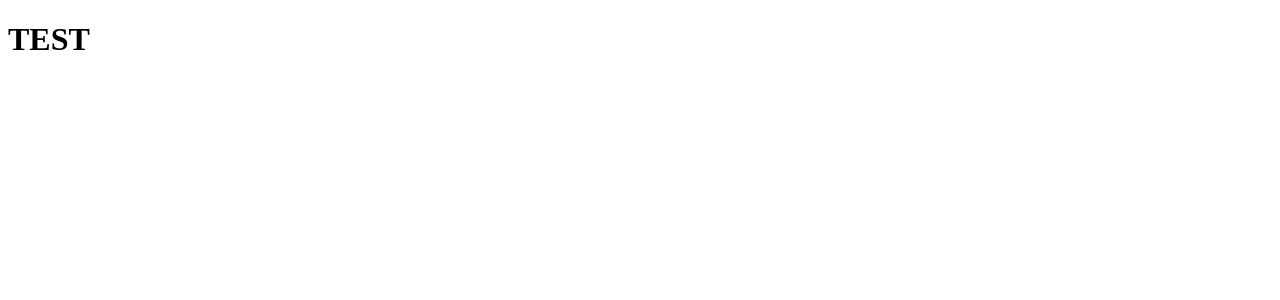
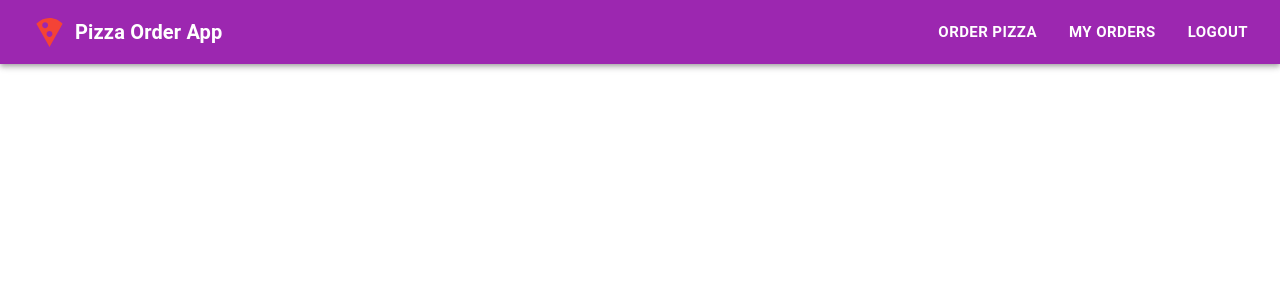
Before and after one commit to ErnAbr/pizza-order-app, a React (Vite) app in the folder client/: page / in a window 1280 px wide. Shown: the top 300 px of the page. Built offline with nearby package versions, Linux system fonts and the light colour scheme.

Commit message:
MUI navbar on the client added

```diff
--- a/client/package.json
+++ b/client/package.json
@@ -12,6 +12,7 @@
   "dependencies": {
     "@emotion/react": "^11.11.1",
     "@emotion/styled": "^11.11.0",
+    "@mui/icons-material": "^5.14.19",
     "@mui/material": "^5.14.20",
     "axios": "^1.6.2",
     "react": "^18.2.0",
--- a/client/src/App.tsx
+++ b/client/src/App.tsx
@@ -1,7 +1,14 @@
+import { CssBaseline } from "@mui/material";
 import "./App.css";
+import Header from "./components/Navbar/Navbar";
 
 function App() {
-  return <h1>TEST</h1>;
+  return (
+    <>
+      <CssBaseline />
+      <Header />
+    </>
+  );
 }
 
 export default App;
--- /dev/null
+++ b/client/src/components/Navbar/Navbar.tsx
@@ -0,0 +1,112 @@
+import { useState } from "react";
+import { useTheme } from "@mui/material/styles";
+import useMediaQuery from "@mui/material/useMediaQuery";
+import {
+  Box,
+  AppBar,
+  Toolbar,
+  Typography,
+  Button,
+  IconButton,
+  Stack,
+  Drawer,
+} from "@mui/material";
+import MenuIcon from "@mui/icons-material/Menu";
+import LocalPizzaIcon from "@mui/icons-material/LocalPizza";
+import { red } from "@mui/material/colors";
+
+export default function Navbar() {
+  const [drawerOpen, setDrawerOpen] = useState(false);
+  const theme = useTheme();
+  const isMobile = useMediaQuery(theme.breakpoints.down("md"));
+
+  const user = true;
+
+  const links = user
+    ? [
+        { title: "Order Pizza", path: "/order-pizza" },
+        { title: "My Orders", path: "/my-orders" },
+        { title: "Logout", path: "/logout" },
+      ]
+    : [{ title: "Login", path: "https://www.google.lt" }];
+
+  const drawer = (
+    <Box onClick={() => setDrawerOpen(false)} sx={{ width: 250 }}>
+      <Stack
+        direction="column"
+        alignItems="flex-start"
+        sx={{ height: "100%", mt: 5, ml: 2 }}
+      >
+        {links.map((link) => (
+          <Button
+            key={link.title}
+            sx={{ fontSize: 15, fontWeight: "bold", color: "White" }}
+            href={link.path}
+          >
+            {link.title}
+          </Button>
+        ))}
+      </Stack>
+    </Box>
+  );
+
+  return (
+    <Box sx={{ flexGrow: 1 }}>
+      <AppBar color="secondary" position="static">
+        <Toolbar>
+          <IconButton>
+            <LocalPizzaIcon sx={{ color: red[500] }} fontSize="large" />
+          </IconButton>
+          <Typography
+            variant="h6"
+            component="div"
+            sx={{ flexGrow: 1, fontWeight: "bold" }}
+          >
+            Pizza Order App
+          </Typography>
+
+          {!isMobile && (
+            <Stack direction="row" spacing={2}>
+              {links.map((link) => (
+                <Button
+                  key={link.title}
+                  color="inherit"
+                  sx={{ fontSize: 15, fontWeight: "bold" }}
+                  href={link.path}
+                >
+                  {link.title}
+                </Button>
+              ))}
+            </Stack>
+          )}
+
+          {isMobile && (
+            <IconButton
+              edge="start"
+              color="inherit"
+              aria-label="menu"
+              sx={{ mr: 2 }}
+              onClick={() => setDrawerOpen(true)}
+            >
+              <MenuIcon />
+            </IconButton>
+          )}
+        </Toolbar>
+      </AppBar>
+
+      <Drawer
+        color="secondary"
+        anchor="left"
+        open={drawerOpen}
+        onClose={() => setDrawerOpen(false)}
+        sx={{
+          "& .MuiDrawer-paper": {
+            backgroundColor: "#9C27B0", // Or use any color value you prefer
+          },
+        }}
+      >
+        {drawer}
+      </Drawer>
+    </Box>
+  );
+}
```
Also changed, not shown: 1 other file (tests, documents, lock files or other folders).
